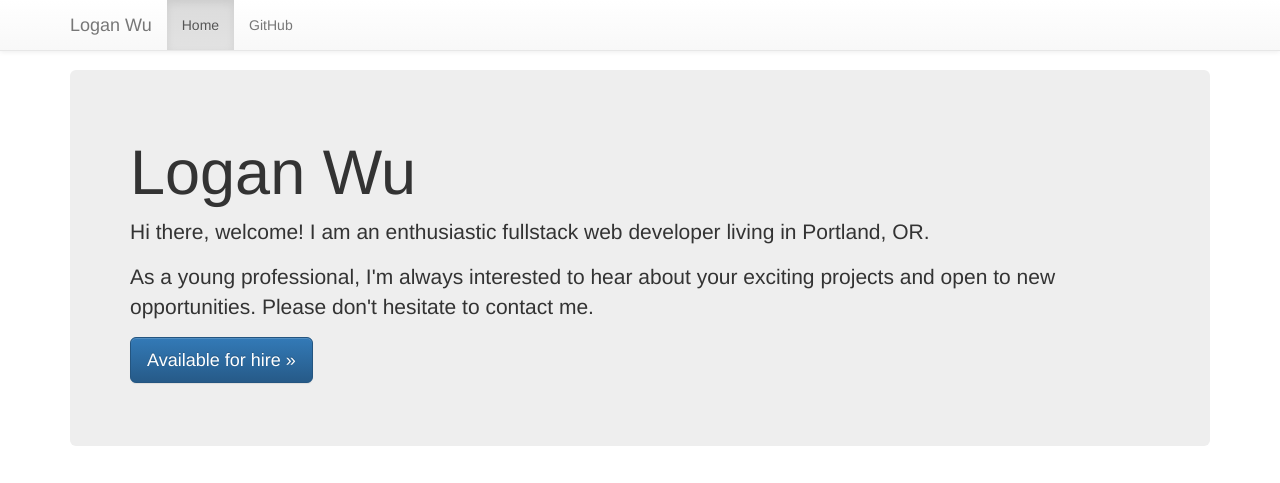
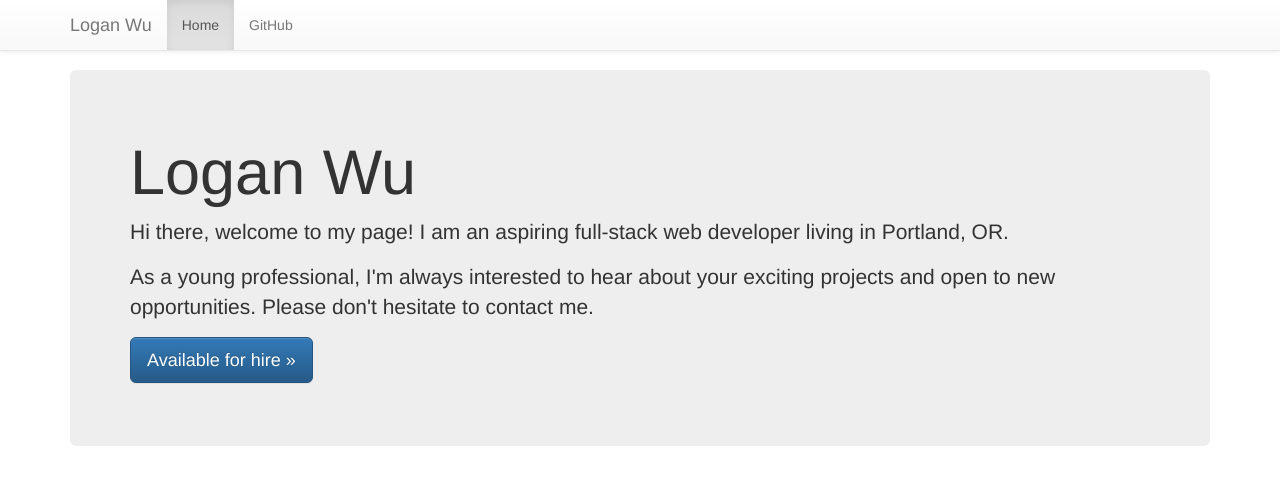
Before and after one commit to loganwuu/jumbotron, a plain HTML site: page index.html in a window 1280 px wide. Shown: the top 483 px of the page. Drawn offline with nearby package versions, Linux system fonts and the light colour scheme.

Commit message:
Update index.html

```diff
--- a/index.html
+++ b/index.html
@@ -78,7 +78,7 @@
             <div class="jumbotron animated fadeIn">
                 <h1 class="animated fadeInDown">Logan Wu</h1>
                 <div class="animated fadeIn">
-                    <p>Hi there, welcome! I am an enthusiastic fullstack web developer living in Portland, OR.</p>
+                    <p>Hi there, welcome to my page! I am an aspiring full-stack web developer living in Portland, OR.</p>
                     <p>As a young professional, I'm always interested to hear about your exciting projects and open to new opportunities. Please don't hesitate to contact me.</p>
                 </div>
                 <p>
```
